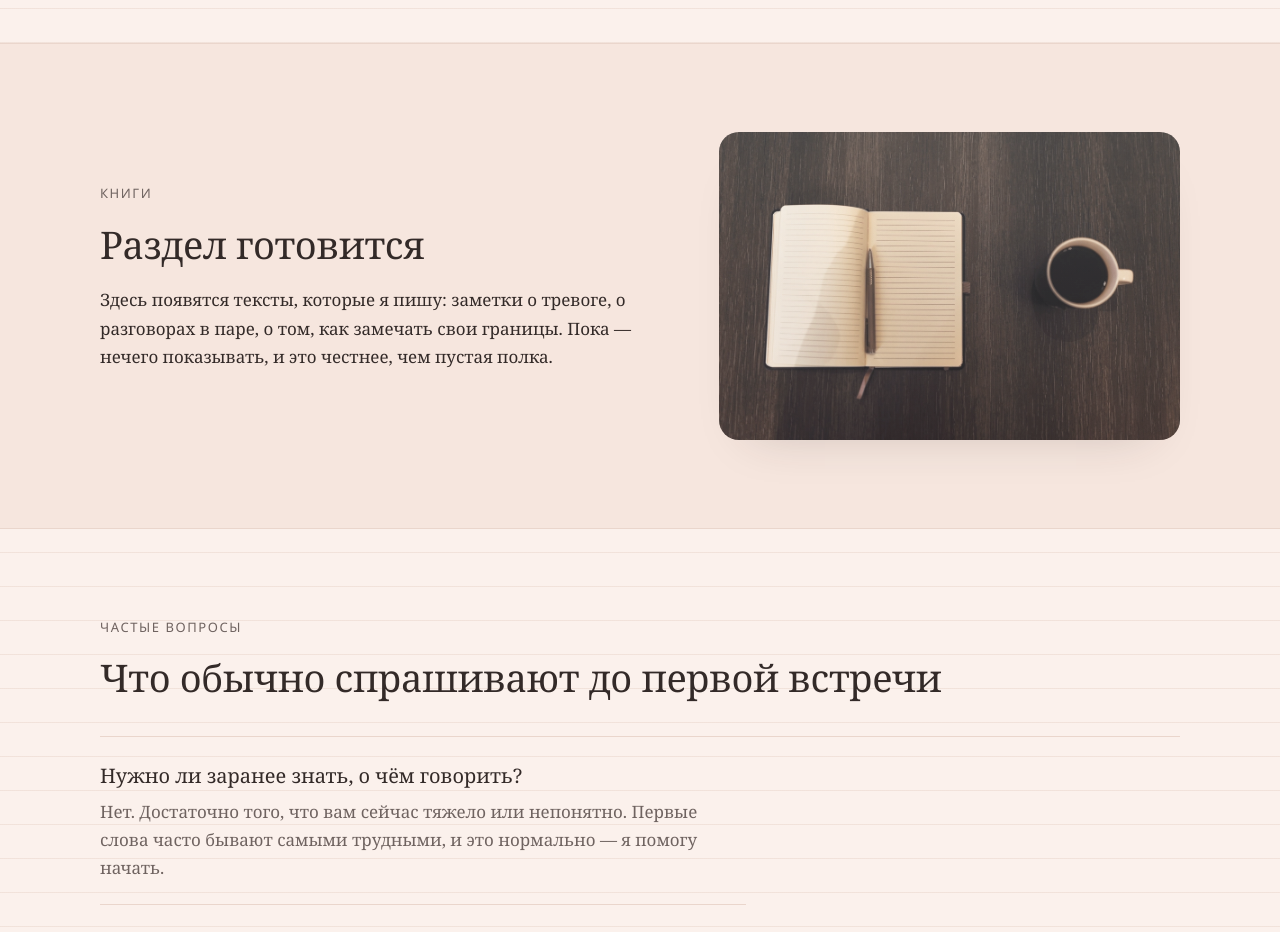
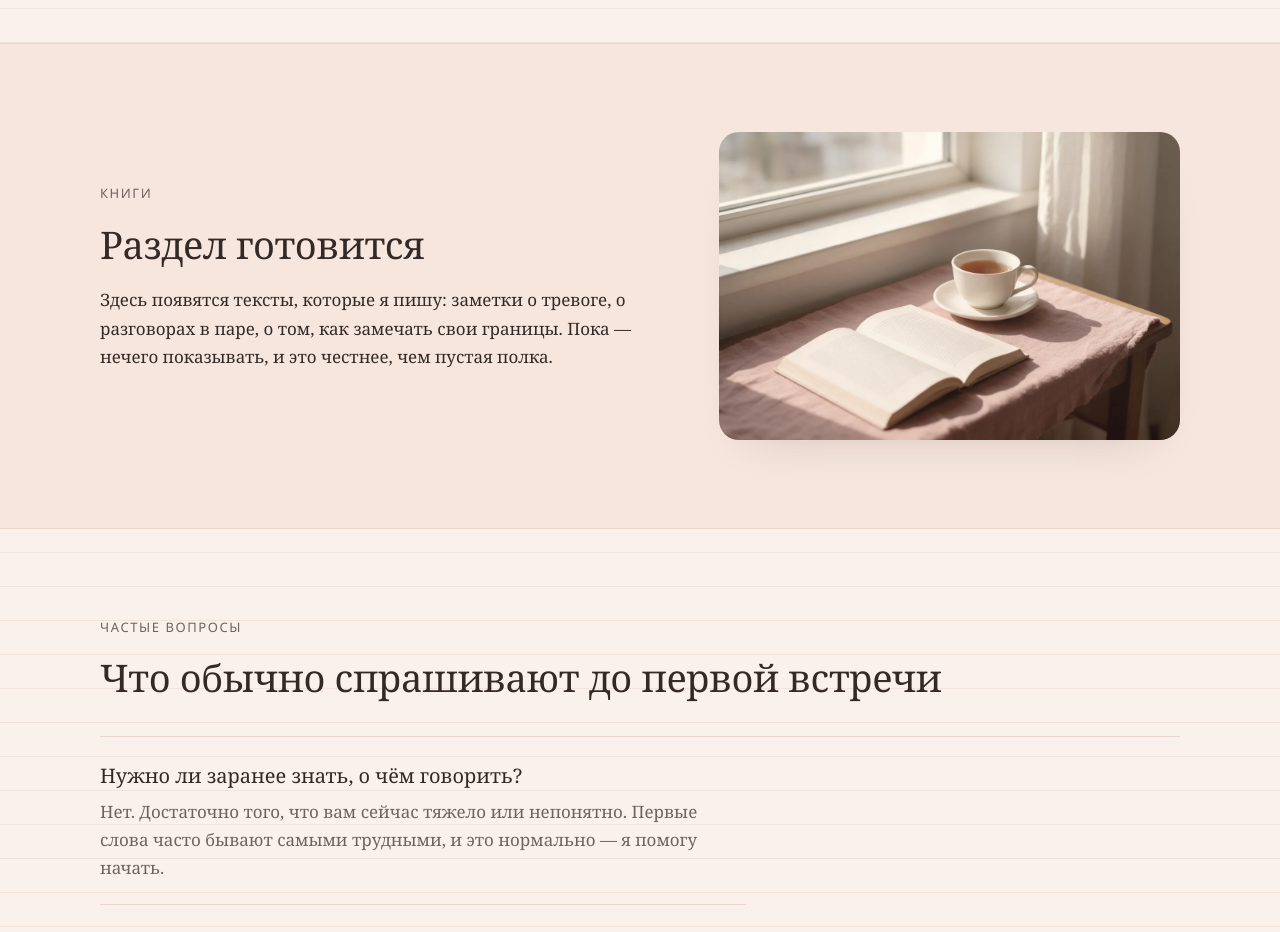
Before and after one commit to sergbcv-debug/psy-demo, a plain HTML site: page index.html in a window 1280 px wide. Shown: the part 3660-4592 px from the top of the page. Drawn offline with Linux system fonts and the light colour scheme.

Commit message:
Блок «Книги»: сгенерированное изображение книги и чая (3:2)

```diff
--- a/index.html
+++ b/index.html
@@ -157,7 +157,7 @@
         <p class="prose">Здесь появятся тексты, которые я пишу: заметки о тревоге, о разговорах в паре, о том, как замечать свои границы. Пока — нечего показывать, и это честнее, чем пустая полка.</p>
       </div>
       <div class="photo photo-wide">
-        <img src="assets/img/books-note.webp" alt="Открытый блокнот и кофе на столе — временное фото для наброска" width="1024" height="683" loading="lazy">
+        <img src="assets/img/books-open-ai.webp" alt="Открытая книга и чай у окна — сгенерированное изображение-заглушка" width="1200" height="800" loading="lazy">
       </div>
     </div>
   </section>
```
Also changed, not shown: assets/img/books-note.webp (deleted), assets/img/books-open-ai.webp (added).
